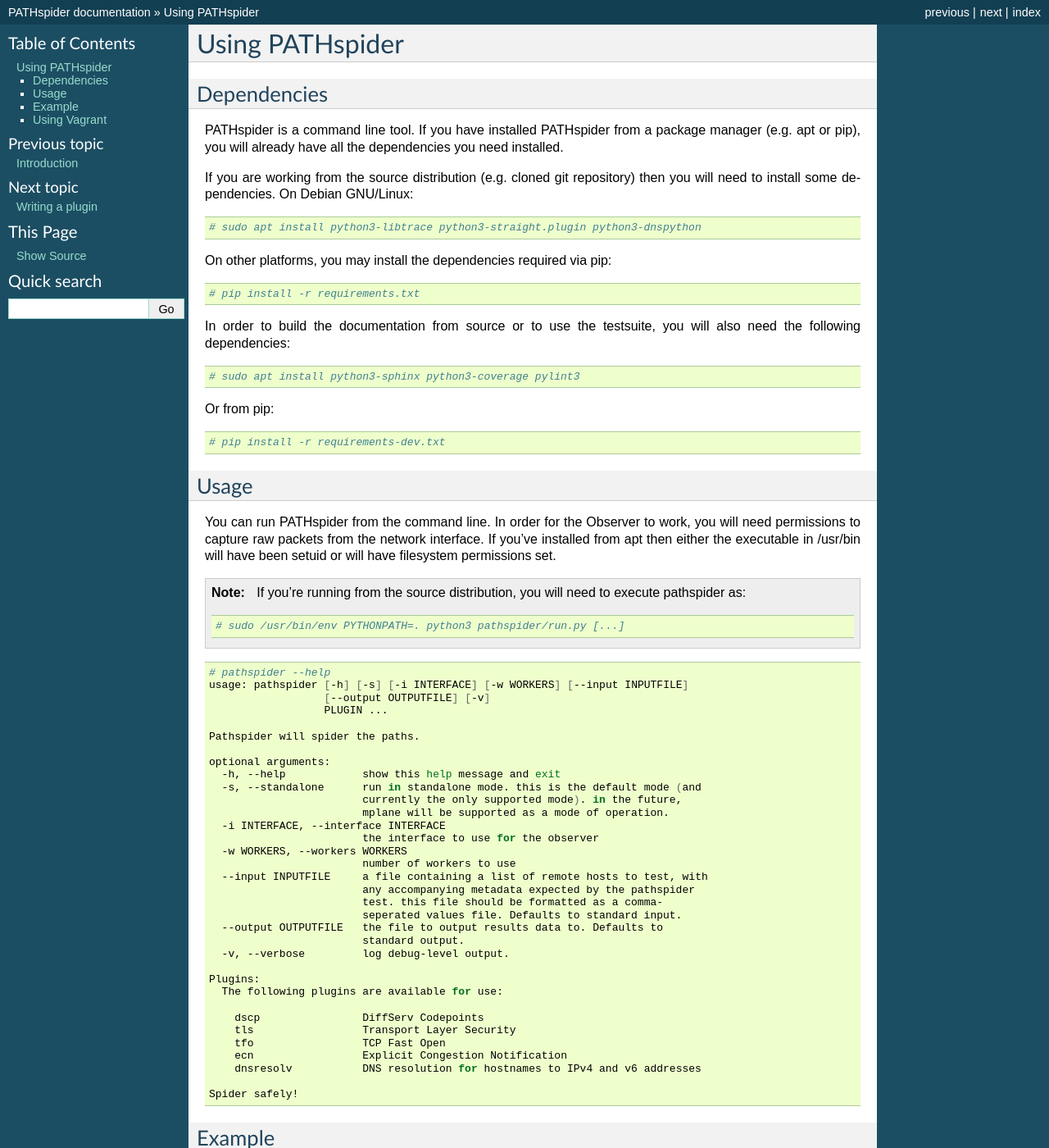
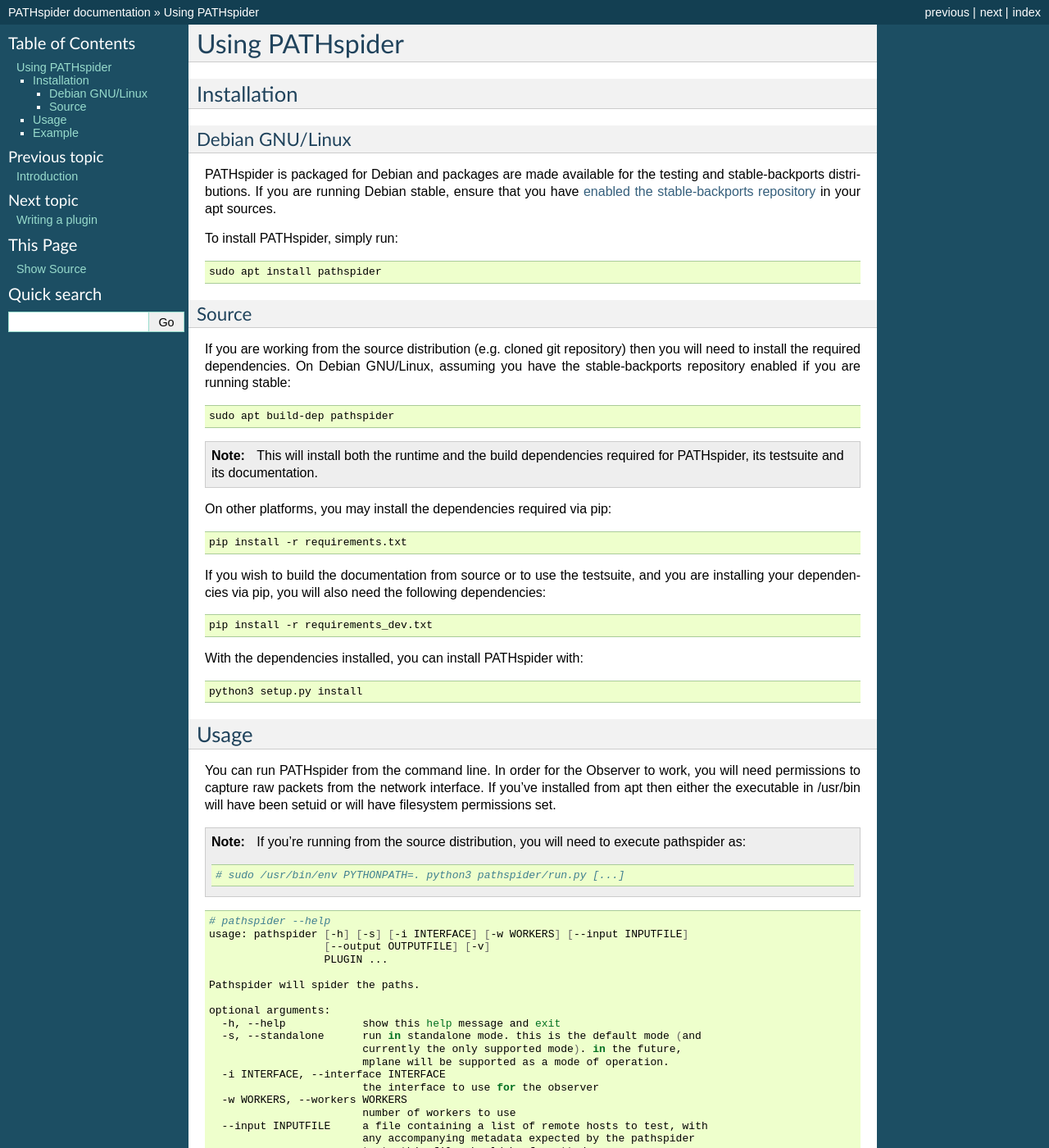
Before and after one commit to mami-project/pathspider, a Sphinx documentation site: the page built from doc/using.rst, in a window 1280 px wide and 1400 px high. Shown: the whole window at 82% size. Built offline with Sphinx 7.4.7, drawn with Linux system fonts in a browser that asks for light colours; some of the changed text lies outside the part shown.

Commit message:
First pass of the usage page

```diff
--- a/doc/index.rst
+++ b/doc/index.rst
@@ -31,3 +31,4 @@
    plugin
    abstract
    observer
+   advanced
--- a/doc/using.rst
+++ b/doc/using.rst
@@ -1,38 +1,57 @@
 Using PATHspider
 ================
 
-Dependencies
+Installation
 ------------
 
-PATHspider is a command line tool. If you have installed PATHspider from a
-package manager (e.g. apt or pip), you will already have all the dependencies
-you need installed.
+Debian GNU/Linux
+~~~~~~~~~~~~~~~~
 
-If you are working from the source distribution (e.g. cloned git repository)
-then you will need to install some dependencies. On Debian GNU/Linux:
+PATHspider is packaged for Debian and packages are made available for the
+testing and stable-backports distributions. If you are running Debian stable,
+ensure that you have `enabled the stable-backports repository
+<https://backports.debian.org/Instructions/>`_ in your apt sources.
+
+To install PATHspider, simply run:
 
 .. code-block:: shell
 
- # sudo apt install python3-libtrace python3-straight.plugin python3-dnspython
+  sudo apt install pathspider
+
+Source
+~~~~~~
+
+If you are working from the source distribution (e.g. cloned git repository)
+then you will need to install the required dependencies. On Debian GNU/Linux,
+assuming you have the stable-backports repository enabled if you are running
+stable:
+
+.. code-block:: shell
+
+  sudo apt build-dep pathspider
+
+.. note:: This will install both the runtime and the build dependencies required
+          for PATHspider, its testsuite and its documentation.
 
 On other platforms, you may install the dependencies required via pip:
 
 .. code-block:: shell
 
- # pip install -r requirements.txt
+ pip install -r requirements.txt
 
-In order to build the documentation from source or to use the testsuite, you
-will also need the following dependencies:
+If you wish to build the documentation from source or to use the testsuite, and
+you are installing your dependencies via pip, you will also need the following
+dependencies:
 
 .. code-block:: shell
 
- # sudo apt install python3-sphinx python3-coverage pylint3
+ pip install -r requirements_dev.txt
 
-Or from pip:
+With the dependencies installed, you can install PATHspider with:
 
 .. code-block:: shell
 
- # pip install -r requirements-dev.txt
+ python3 setup.py install
 
 Usage
 -----
@@ -91,29 +110,15 @@
 Example
 -------
 
-You can run a small study using the ECN plugin and the included `webinput.csv` file
-to measure path transparency to ECN for a small selection of web servers:
+You can run a small study using the ECN plugin and the included
+``webinput.csv`` file to measure path transparency to ECN for a small selection
+of web servers and save the results in ``results.txt``:
 
 .. code-block:: shell
 
- # pathspider -i eth0 ecn <examples/webinput.csv >/tmp/results.txt
+ # pathspider -i eth0 ecn </usr/share/doc/pathspider/examples/webinput.csv >results.txt
 
 .. note::
 
- The location of the example input file may be different if you've installed
- pathspider from a package manager. On Debian systems it is installed as
- `/usr/share/doc/pathspider/examples/webinput.csv`.
-
-Using Vagrant
--------------
-
-On systems other than Linux systems, you may use Vagrant to run PATHspider.
-This may also be useful during development. A Vagrantfile is provided that
-will create a Debian-based virtual machine with all the PATHspider dependencies
-installed.
-
-In the virtual machine, the PATHspider code will be mounted at
-/home/vagrant/pathspider and changes made inside or outside the VM will appear
-in both places. PATHspider is installed in development mode, meaning that
-this is also the location of the PATHspider code that will be run when
-running the /usr/bin/pathspider binary.
+ If you've not installed PATHspider from apt, you will find the webinput.csv
+ example script in the examples folder of the source distribution.
```
Also changed, not shown: doc/advanced.rst (added, +16 -0 lines).
